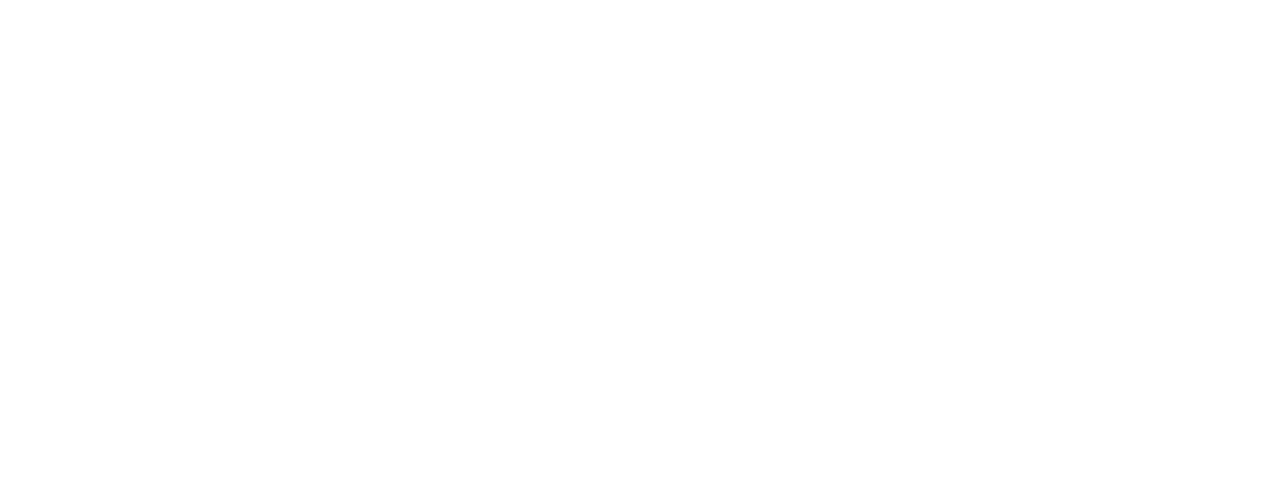
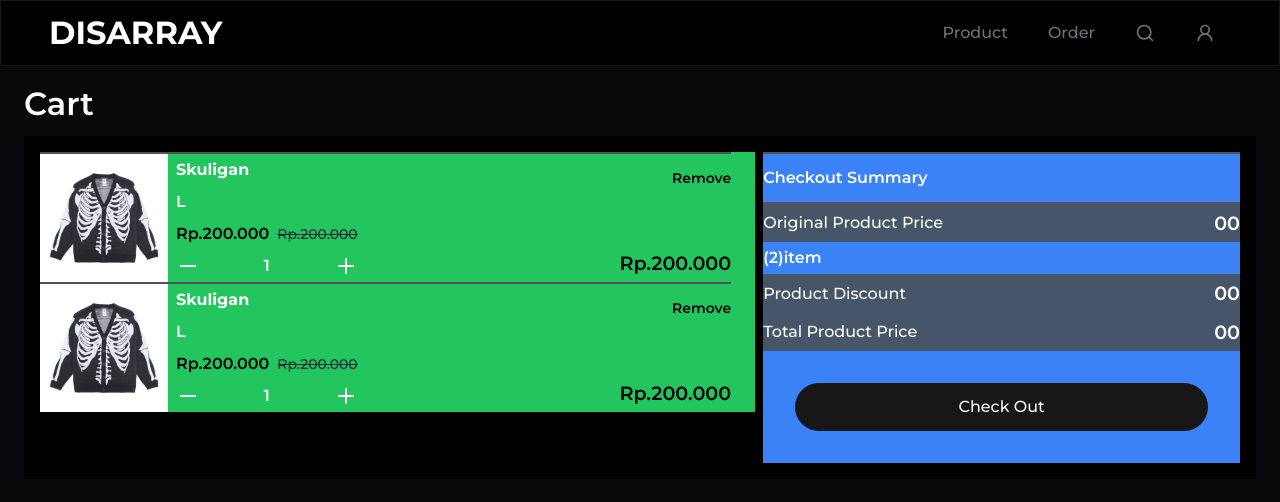
Before and after one commit to noerhdy/Nera, a React (Vite) app: page /order in a window 1280 px wide. Before the commit this address had no page. Shown: the top 502 px of the page. Built offline with nearby package versions, Linux system fonts and the light colour scheme.

Commit message:
feat - add Order Page

```diff
--- a/src/components/elements/button/ButtonCta.jsx
+++ /dev/null
@@ -1,17 +0,0 @@
-import { Button } from "@/components/ui/button";
-import { NavLink } from "react-router-dom";
-
-const ButtonCta = ({ onClick, children }) => {
-  return (
-    <button
-      className="cursor-pointer group flex items-center"
-      onClick={onClick}
-    >
-      <h3 className="font-medium text-sm group-hover:-translate-y-1 translate-x-0  group-hover:text-red-500 text-zinc-500 ease-in-out duration-500 delay-100">
-        {children}
-      </h3>
-    </button>
-  );
-};
-
-export default ButtonCta;
--- a/src/components/elements/button/ButtonNav.jsx
+++ b/src/components/elements/button/ButtonNav.jsx
@@ -3,14 +3,18 @@
 
 const ButtonNav = ({ children, linkPage, classname }) => {
   return (
-    <NavLink to={linkPage}>
+    <>
       <Button
-        className={`rounded-xl font-semibold ${classname} sm:bg-transparent bg-zinc-900 ease-in-out duration-200 text-[0.725rem] sm:text-[1rem]`}
+        className={`group rounded-xl font-semibold ${classname} sm:bg-transparent sm:hover:bg-transparent bg-zinc-900 ease-in-out duration-200 text-[0.725rem] sm:text-[1rem]`}
         type="submit"
       >
-        {children}
+        <NavLink to={linkPage}>
+          <h3 className="font-medium text-[1rem] group-hover:text-red-500 text-zinc-500 ease-in-out duration-500 delay-100">
+            {children}
+          </h3>
+        </NavLink>
       </Button>
-    </NavLink>
+    </>
   );
 };
 
--- /dev/null
+++ b/src/components/elements/button/ButtonNavModal.jsx
@@ -0,0 +1,17 @@
+import { Button } from "@/components/ui/button";
+
+const ButtonNavModal = ({ onClick, children, classname }) => {
+  return (
+    <Button
+      className={`group rounded-xl font-semibold   ${classname} bg-zinc-900 ease-in-out duration-200 text-[0.725rem] sm:text-[1rem]`}
+      type="submit"
+      onClick={onClick}
+    >
+      <div className="font-medium text-[1rem] group-hover:text-red-500 text-zinc-500 ease-in-out duration-500 delay-100">
+        {children}
+      </div>
+    </Button>
+  );
+};
+
+export default ButtonNavModal;
--- a/src/components/fragments/Modal/ModalSearch.jsx
+++ b/src/components/fragments/Modal/ModalSearch.jsx
@@ -10,7 +10,7 @@
     <AnimatePresence>
       {isVisible && (
         <motion.div
-          className="fixed inset-0  z-50 flex  justify-center bg-black bg-opacity-80 sm:px-0 px-12"
+          className="fixed inset-0  z-50 flex  justify-center bg-black bg-opacity-80 sm:px-0 px-4"
           initial={{ opacity: 0 }}
           animate={{ opacity: 1 }}
           exit={{ opacity: 0 }}
--- a/src/components/fragments/Navbar.jsx
+++ b/src/components/fragments/Navbar.jsx
@@ -1,6 +1,6 @@
 import ButtonNav from "../elements/button/ButtonNav";
 import { UserRound } from "lucide-react";
-import ButtonCta from "../elements/button/ButtonCta";
+import ButtonCta from "../elements/button/ButtonNavModal";
 import { NavLink } from "react-router-dom";
 import ModalSearch from "./Modal/ModalSearch";
 import { useState } from "react";
@@ -31,8 +31,14 @@
           <ButtonNav linkPage="/product" classname="active-class">
             Product
           </ButtonNav>
-          <ButtonCta onClick={handleOpen}>
-            <Search />
+          <ButtonNav linkPage="/order" classname="active-class">
+            Order
+          </ButtonNav>
+          <ButtonCta
+            onClick={handleOpen}
+            classname="sm:bg-transparent sm:hover:bg-transparent"
+          >
+            <Search size={20} />
           </ButtonCta>
           <ModalSearch isVisible={isVisible} onClose={handleClose} />
           <ButtonNav linkPage="/product" classname="active-class">
--- /dev/null
+++ b/src/components/fragments/Order/OrderItem.jsx
@@ -0,0 +1,69 @@
+import { Minus } from "lucide-react";
+import { Plus } from "lucide-react";
+import React from "react";
+
+function OrderItem() {
+  return (
+    <div className="w-full  gap-2 flex border-t-2 border-zinc-600 mx-auto">
+      {/* Gambar Produk */}
+      <div className="relative w-32 h-32 flex-shrink-0">
+        <img
+          className="w-full h-auto aspect-square object-cover"
+          src="./skuligan.jpg" // Mengambil gambar pertama dari array images
+          alt="Product Image"
+        />
+      </div>
+
+      {/* Detail Produk */}
+      <div className="w-full  flex justify-between ">
+        {/* Bagian Kiri - Nama Produk dan Harga */}
+        <div className="flex flex-col justify-between ">
+          <div className="flex flex-col">
+            <h1 className="font-bold text-[1rem] text-start ">Skuligan</h1>
+            <span className="font-semibold text-[1rem]">L</span>
+          </div>
+          <div className="flex items-center gap-2">
+            <h1 className="font-semibold text-black text-[1rem]">Rp.200.000</h1>
+            <p className="font-medium text-[0.875rem] line-through text-gray-800">
+              Rp.200.000
+            </p>
+          </div>
+
+          <div className="flex items-center gap-2 justify-between ">
+            <button
+              type="button"
+              aria-label="Decrease quantity"
+              //   onClick={handleMinusQuantity}
+            >
+              <Minus />
+            </button>
+            <span className="font-semibold text-[1rem]">1</span>
+            <button
+              type="button"
+              aria-label="Increase quantity"
+              //   onClick={handlePlusQuantity}
+            >
+              <Plus />
+            </button>
+          </div>
+        </div>
+
+        {/* Bagian Kanan - Kontrol Kuantitas dan Tombol Hapus */}
+        <div className="flex flex-col justify-between items-end  ">
+          <div className="mt-2">
+            <button
+              type="button"
+              className="text-black font-semibold text-[0.875rem]"
+              //   onClick={handleRemove}
+            >
+              Remove
+            </button>
+          </div>
+          <h1 className="font-semibold text-black text-[1.2rem]">Rp.200.000</h1>
+        </div>
+      </div>
+    </div>
+  );
+}
+
+export default OrderItem;
--- /dev/null
+++ b/src/components/fragments/Order/OrderSection.jsx
@@ -0,0 +1,70 @@
+import { Button } from "@/components/ui/button";
+import React from "react";
+import OrderItem from "./OrderItem";
+import ButtonNav from "@/components/elements/button/ButtonNav";
+
+function OrderSection() {
+  return (
+    <section className="relative h-fit leading-loose overflow-hidden">
+      <div className="p-[1.5rem] font-normal h-dvh text-justify text-[0.75rem] sm:text-[1rem] text-white">
+        {/* title */}
+        <div className="flex w-full justify-between items-start">
+          <div className="flex text-start flex-col">
+            <h1 className="font-semibold text-[2rem]">Cart</h1>
+          </div>
+        </div>
+        {/* cardempty */}
+        {/* <div className="size-full flex  flex-col justify-center items-center">
+          <h1 className="font-semibold text-[2rem]">Your Cart is empty</h1>
+          <ButtonNav linkPage="/product" classname="active-class">
+            Product
+          </ButtonNav>
+        </div> */}
+        {/* endcardempty */}
+        <div className="p-4 bg-black flex w-full gap-2">
+          <div className="bg-green-500 size-3/5">
+            <div className="max-h-80 overflow-y-auto pr-6">
+              <OrderItem />
+              <OrderItem />
+            </div>
+          </div>
+
+          <div className="bg-blue-500 size-2/5">
+            <div className="flex border-y-2 py-2 border-zinc-600">
+              <h1 className="font-semibold text-[1rem]">Checkout Summary</h1>
+            </div>
+            <div className="flex  items-center w-full justify-between bg-slate-600">
+              <h1 className="font-medium text-[1rem]">
+                Original Product Price
+              </h1>
+              <h1 className="font-semibold text-[1.2rem]">00</h1>
+            </div>
+            <h1 className="font-semibold text-[1rem]">(2)item</h1>
+            {/* item2 */}
+            <div className="flex  items-center w-full justify-between bg-slate-600">
+              <h1 className="font-medium text-[1rem]">Product Discount</h1>
+              <h1 className="font-semibold text-[1.2rem]">00</h1>
+            </div>
+            {/* item3 */}
+            <div className="flex  items-center w-full justify-between bg-slate-600">
+              <h1 className="font-medium text-[1rem]">Total Product Price</h1>
+              <h1 className="font-semibold text-[1.2rem]">00</h1>
+            </div>
+
+            <div className=" p-8">
+              {/* <Toaster theme="dark" position="top-center" /> */}
+              <Button
+                // onClick={handleClick}
+                className="rounded-full  py-6 text-[1rem] w-full "
+              >
+                Check Out
+              </Button>
+            </div>
+          </div>
+        </div>
+      </div>
+    </section>
+  );
+}
+
+export default OrderSection;
--- a/src/components/fragments/Product/ProductSection.jsx
+++ b/src/components/fragments/Product/ProductSection.jsx
@@ -1,8 +1,9 @@
-import ButtonCta from "@/components/elements/button/ButtonCta";
+import ButtonCta from "@/components/elements/button/ButtonNavModal";
 import CardProduct from "@/components/elements/Card/CardProduct";
 import { dataItem } from "@/constants/Index";
 import React from "react";
 import Sidebar from "./Sidebar";
+import { ChevronDown } from "lucide-react";
 
 export default function ProductSection() {
   return (
@@ -15,10 +16,13 @@
         <div className=" w-full relative ">
           <div className="border-b-2 border-zinc-100 mb-4 flex items-center justify-end gap-2">
             <h1 className="text-end sm:inline-block hidden text-nowrap text-white text-[0.875rem]">
-              Sort product by{" "}
+              Sort product by
             </h1>
-            <ButtonCta linkPage="/cart" classname="active-class">
-              sort
+            <ButtonCta linkPage="/cart" classname="px-8 ">
+              <div className="flex items-center justify-around ">
+                <h3>sort</h3>
+                <ChevronDown size={20} />
+              </div>
             </ButtonCta>
             <div className="w-full gap-2 flex justify-between sm:hidden ">
               <ButtonCta
--- a/src/config/routes/RoutesConfig.jsx
+++ b/src/config/routes/RoutesConfig.jsx
@@ -1,5 +1,6 @@
 import MainLayout from "@/components/layout/MainLayout";
 import HomePage from "@/pages/home/HomePage";
+import OrderPage from "@/pages/order/OrderPage";
 import ProductPage from "@/pages/product/ProductPage";
 import { BrowserRouter as Router, Routes, Route } from "react-router-dom";
 
@@ -9,7 +10,8 @@
       <Routes>
         <Route path="/" element={<MainLayout />}>
           <Route index element={<HomePage />} />
-          <Route path="product" element={<ProductPage />} />
+          <Route path="/product" element={<ProductPage />} />
+          <Route path="/order" element={<OrderPage />} />
         </Route>
       </Routes>
     </Router>
--- /dev/null
+++ b/src/pages/order/OrderPage.jsx
@@ -0,0 +1,14 @@
+import OrderSection from "@/components/fragments/Order/OrderSection";
+import React from "react";
+
+function OrderPage() {
+  return (
+    <div>
+      <div className=" pt-12 ">
+        <OrderSection />
+      </div>
+    </div>
+  );
+}
+
+export default OrderPage;
```
Also changed, not shown: public/skuligan.jpg (added).
